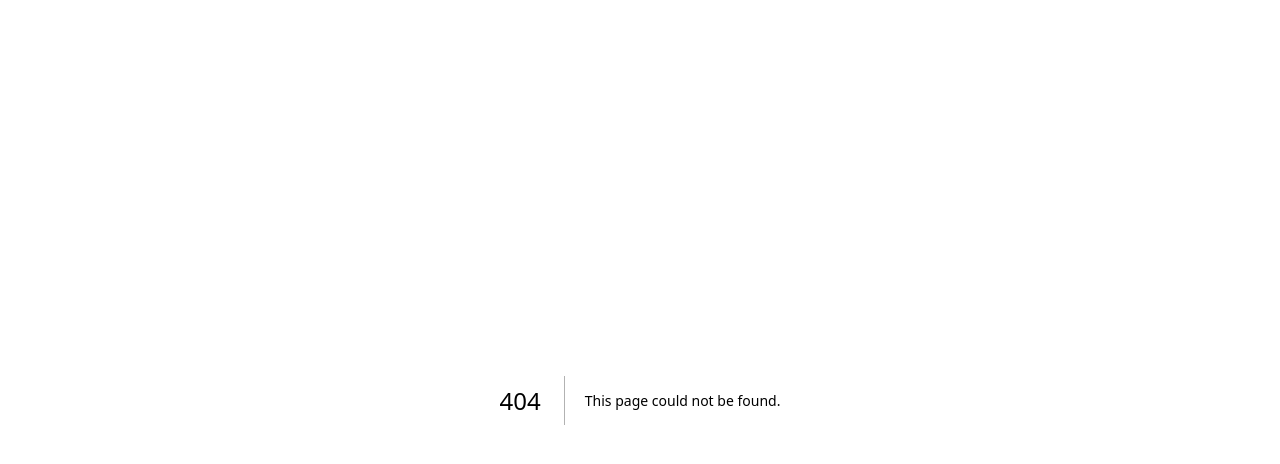
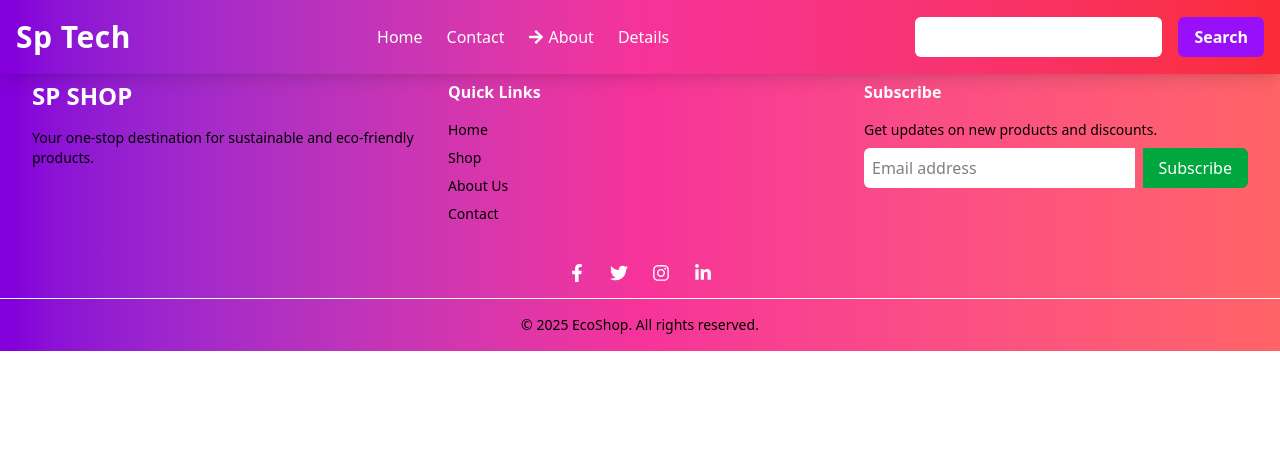
Before and after one commit to shushilpaudel78/eshop, a Next.js app in the folder client/: page /about in a window 1280 px wide. Before the commit this address had no page. Shown: the top 464 px of the page. Built offline with nearby package versions, Linux system fonts and the light colour scheme.

Commit message:
Components Added

```diff
--- /dev/null
+++ b/client/src/app/about/page.tsx
@@ -0,0 +1,17 @@
+import React from 'react'
+import Navbar from '@/common/Navbar';
+import Footer from '@/common/Footer';
+
+const page = () => {
+  return (
+    <div>
+        <Navbar />
+
+
+        <Footer />
+
+    </div>
+  )
+}
+
+export default page
--- a/client/src/app/contact/page.tsx
+++ b/client/src/app/contact/page.tsx
@@ -0,0 +1,17 @@
+import React from 'react'
+import Footer from '@/common/Footer'
+import Navbar from '@/common/Navbar'
+import ContactForm from '@/components/contact/ContactForm'
+
+const page = () => {
+  return (
+    <div className=' bg-purple-200'>
+        <Navbar />
+        <ContactForm />
+        <Footer />
+
+    </div>
+  )
+}
+
+export default page
--- a/client/src/common/Footer.tsx
+++ b/client/src/common/Footer.tsx
@@ -38,7 +38,7 @@ export default function Footer() {
                             placeholder="Email address"
                             className="w-full p-2 rounded-l-md text-black border-none outline-none bg-white focus:ring-2 focus:ring-purple-300"
                         />
-                        <button className="bg-green-600 px-4 text-white rounded-r-md hover:bg-green-700">
+                        <button className="bg-green-600 px-4 cursor-pointer text-white rounded-r-md hover:bg-green-700">
                             Subscribe
                         </button>
                     </form>
--- a/client/src/common/Navbar.tsx
+++ b/client/src/common/Navbar.tsx
@@ -3,10 +3,15 @@ import { useState, useEffect } from "react";
 import Link from "next/link";
 import { FaCartArrowDown } from "react-icons/fa";
 // import { FaBars } from "react-icons/fa6";
+import { usePathname } from "next/navigation";
+import { FaArrowRight } from "react-icons/fa";
 
 export default function Navbar() {
+
+
   const [isOpen, setIsOpen] = useState(false);
   const [cartCount, setCartCount] = useState(0);
+  const pathname = usePathname();
 
   const getCartCount = () => {
     const cart = JSON.parse(localStorage.getItem("cart") || "[]");
@@ -34,10 +39,33 @@ export default function Navbar() {
 
         {/* Desktop Menu */}
         <div className="hidden md:flex space-x-6 text-white font-medium">
-          <Link href="/" className="hover:text-yellow-300 transition">Home</Link>
-          <Link href="#" className="hover:text-yellow-300 transition">Contact</Link>
-          <Link href="#" className="hover:text-yellow-300 transition">Blog</Link>
-          <Link href="#" className="hover:text-yellow-300 transition">Details</Link>
+
+          <Link href="/" className="hover:text-yellow-300 transition flex items-center gap-2 flex-nowrap">
+            {pathname == '/' && (
+              <div className=""><FaArrowRight /></div>
+            )}
+            Home
+          </Link>
+
+          <Link href="/contact" className="hover:text-yellow-300 flex gap-1 items-center flex-nowrap transition">
+            {pathname == '/contact' && (
+              <div className=""><FaArrowRight /></div>
+            )}
+            Contact
+          </Link>
+
+          <Link href="/about" className="hover:text-yellow-300 transition flex items-center gap-1 flex-nowrap">
+            {pathname == '/about' && (
+              <div className=""><FaArrowRight /></div>
+            )}
+            About
+          </Link>
+
+          <Link href="details" className="hover:text-yellow-300 transition flex flex-nowrap gap-1 items-center">
+            {pathname == '/details' && (
+              <div className=""><FaArrowRight /></div>
+            )}
+            Details</Link>
         </div>
 
         <div className="text-white flex flex-wrap items-center  lg:flex-nowrap gap-4">
@@ -89,10 +117,10 @@ export default function Navbar() {
       {/* Mobile Menu */}
       {isOpen && (
         <div className="md:hidden mt-2 px-4 space-y-2 flex flex-col w-full items-center">
-          <Link href="#" className="block py-2 text-white hover:bg-pink-600 rounded">Home</Link>
-          <Link href="#" className="block py-2 text-white hover:bg-pink-600 rounded">About</Link>
-          <Link href="#" className="block py-2 text-white hover:bg-pink-600 rounded">Services</Link>
-          <Link href="#" className="block py-2 text-white hover:bg-pink-600 rounded">Contact</Link>
+          <Link href="/" className="block py-2 text-white hover:bg-pink-600 rounded">Home</Link>
+          <Link href="/about" className="block py-2 text-white hover:bg-pink-600 rounded">About</Link>
+          <Link href="/blog" className="block py-2 text-white hover:bg-pink-600 rounded">Services</Link>
+          <Link href="/contact" className="block py-2 text-white hover:bg-pink-600 rounded">Contact</Link>
         </div>
       )}
     </nav>
--- a/client/src/common/ShoppingCart.tsx
+++ b/client/src/common/ShoppingCart.tsx
@@ -1,7 +1,7 @@
 // components/CartItem.tsx
 'use client';
 
-import { FaTrash, FaPlus, FaMinus } from "react-icons/fa";
+import { FaPlus, FaMinus } from "react-icons/fa";
 import { useState } from "react";
 import Image from "next/image";
 
@@ -83,9 +83,7 @@ export default function CartItem({ name, price, photo }: CartItemProps) {
 
         <div className="text-right">
           <p className="font-semibold">${(price * quantity).toFixed(2)}</p>
-          <button className="text-red-500 hover:text-red-700 mt-1">
-            <FaTrash />
-          </button>
+
         </div>
       </div>
     </div>
--- /dev/null
+++ b/client/src/components/contact/ContactForm.tsx
@@ -0,0 +1,78 @@
+'use client';
+import React from "react";
+import { FaPhoneAlt, FaEnvelope, FaMapMarkerAlt, FaFacebook, FaTwitter, FaLinkedin } from "react-icons/fa";
+import Link from "next/link";
+
+export default function ContactForm() {
+
+
+  return (
+    <div className="min-h-screen  pt-30 pb-20 px-4 md:px-16  bg-purple-200 mb-10">
+      <h1 className="text-4xl font-bold text-center mb-12 text-blue-600">Contact Us</h1>
+
+      <div className="grid md:grid-cols-2 gap-8  overflow-hidden">
+
+        {/* Google Map */}
+        <div className="h-[400px] md:h-auto  bg-white shadow-lg rounded-2xl overflow-hidden">
+          <iframe
+            title="Google Map"
+            src="https://www.google.com/maps/embed?pb=!1m18!1m12!1m3!1d3532.0354664327274!2d85.32395921506015!3d27.7172459827897!2m3!1f0!2f0!3f0!3m2!1i1024!2i768!4f13.1!3m3!1m2!1s0x39eb190b7d9d53f1%3A0x9d8e9b66e2e4cbb5!2sKathmandu!5e0!3m2!1sen!2snp!4v1689599999999!5m2!1sen!2snp"
+            width="100%"
+            height="100%"
+            allowFullScreen
+            loading="lazy"
+            className="border-0"
+          ></iframe>
+        </div>
+
+        {/* Contact Form & Info */}
+        <div className="p-6 flex flex-col justify-center  bg-white shadow-lg rounded-2xl">
+          <h2 className="text-2xl font-semibold mb-6 text-blue-600">Get in Touch</h2>
+          <form className="space-y-4">
+            <input
+              type="text"
+              placeholder="Your Name"
+              className="w-full p-3 border rounded-lg focus:outline-none focus:ring-2 focus:ring-blue-500"
+            />
+            <input
+              type="email"
+              placeholder="Your Email"
+              className="w-full p-3 border rounded-lg focus:outline-none focus:ring-2 focus:ring-blue-500"
+            />
+            <textarea
+              rows={4}
+              placeholder="Your Message"
+              className="w-full p-3 border rounded-lg focus:outline-none focus:ring-2 focus:ring-blue-500"
+            ></textarea>
+            <button
+              type="submit"
+              className="w-full bg-blue-600 hover:bg-blue-700 text-white py-3 rounded-lg font-semibold transition"
+            >
+              Send Message
+            </button>
+          </form>
+
+          {/* Contact Details */}
+          <div className="mt-8 space-y-4 text-gray-700">
+            <p className="flex items-center gap-3">
+              <FaMapMarkerAlt className="text-blue-600" /> Kathmandu, Nepal
+            </p>
+            <p className="flex items-center gap-3">
+              <FaPhoneAlt className="text-blue-600" /> +977-9812345678
+            </p>
+            <p className="flex items-center gap-3">
+              <FaEnvelope className="text-blue-600" /> info@example.com
+            </p>
+          </div>
+
+          {/* Social Links */}
+          <div className="flex gap-4 mt-6 text-gray-600">
+            <Link href="#" className="hover:text-blue-600"><FaFacebook size={20} /></Link>
+            <Link href="#" className="hover:text-blue-400"><FaTwitter size={20} /></Link>
+            <Link href="#" className="hover:text-blue-700"><FaLinkedin size={20} /></Link>
+          </div>
+        </div>
+      </div>
+    </div>
+  );
+}
```
